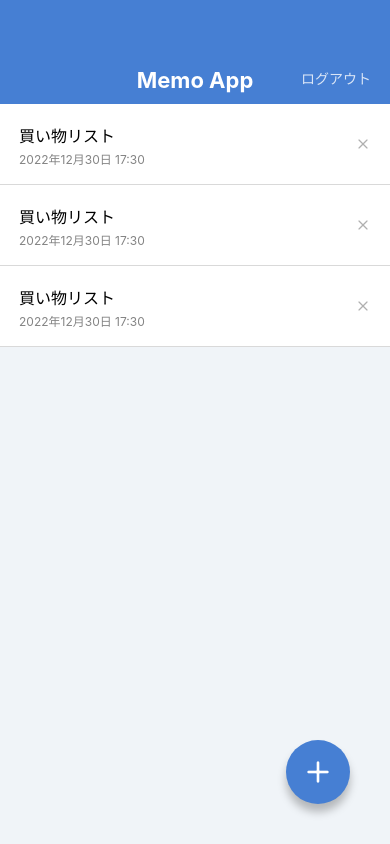
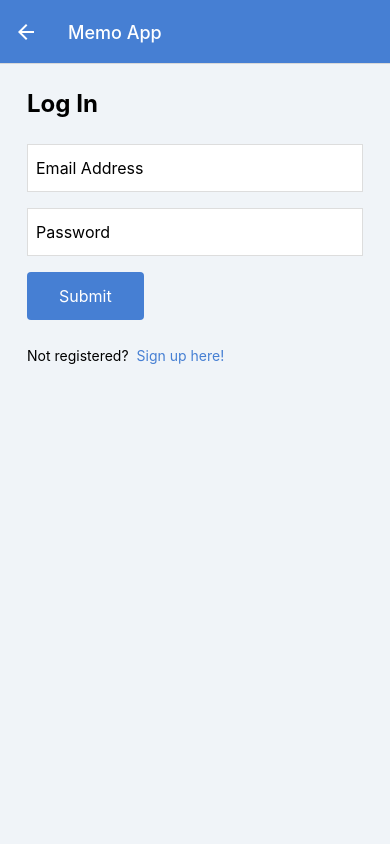
Before and after one commit to tetsu333/MemoAppRN3, a React Native app: screen /LogIn in a window 390 px wide. Built offline with nearby package versions, Linux system fonts and the light colour scheme.

Commit message:
Connect screens with react-navigation

```diff
--- a/App.jsx
+++ b/App.jsx
@@ -1,12 +1,54 @@
 import React from "react";
+import { NavigationContainer } from "@react-navigation/native";
+import { createNativeStackNavigator } from "@react-navigation/native-stack";
+import { CardStyleInterpolators } from "@react-navigation/stack";
 
 import MemoListScreen from "./src/screens/MemoListScreen";
-// import MemoDetailScreen from "./src/screens/MemoDetailScreen";
-// import MemoEditScreen from "./src/screens/MemoEditScreen";
-// import MemoCreateScreen from "./src/screens/MemoCreateScreen";
-// import LogInScreen from "./src/screens/LogInScreen";
-// import SignUpScreen from "./src/screens/SignUpScreen";
+import MemoDetailScreen from "./src/screens/MemoDetailScreen";
+import MemoEditScreen from "./src/screens/MemoEditScreen";
+import MemoCreateScreen from "./src/screens/MemoCreateScreen";
+import LogInScreen from "./src/screens/LogInScreen";
+import SignUpScreen from "./src/screens/SignUpScreen";
+
+const Stack = createNativeStackNavigator();
 
 export default function App() {
-  return <MemoListScreen />;
+  return (
+    <NavigationContainer>
+      <Stack.Navigator
+        initialRouteName="SignUp"
+        screenOptions={{
+          headerStyle: { backgroundColor: "#467FD3" },
+          headerTitleStyle: { color: "#ffffff" },
+          headerTitle: "Memo App",
+          headerTintColor: "#ffffff",
+          headerBackTitle: "Back",
+          cardStyleInterpolator: CardStyleInterpolators.forHorizontalIOS,
+          gestureEnabled: true,
+          gestureDirection: "horizontal",
+        }}
+      >
+        <Stack.Screen name="MemoList" component={MemoListScreen} />
+        <Stack.Screen name="MemoDetail" component={MemoDetailScreen} />
+        <Stack.Screen name="MemoEdit" component={MemoEditScreen} />
+        <Stack.Screen name="MemoCreate" component={MemoCreateScreen} />
+        <Stack.Screen
+          name="LogIn"
+          component={LogInScreen}
+          options={{
+            cardStyleInterpolator:
+              CardStyleInterpolators.forFadeFromBottomAndroid,
+          }}
+        />
+        <Stack.Screen
+          name="SignUp"
+          component={SignUpScreen}
+          options={{
+            cardStyleInterpolator:
+              CardStyleInterpolators.forFadeFromBottomAndroid,
+          }}
+        />
+      </Stack.Navigator>
+    </NavigationContainer>
+  );
 }
--- a/src/components/MemoList.jsx
+++ b/src/components/MemoList.jsx
@@ -1,39 +1,71 @@
 import React from "react";
-import { View, Text, StyleSheet, TouchableOpacity } from "react-native";
+import { View, Text, StyleSheet, TouchableOpacity, Alert } from "react-native";
 import { Feather } from "@expo/vector-icons";
+import { useNavigation } from "@react-navigation/core";
 
 export default function MemoList() {
+  const navigation = useNavigation();
   return (
     <View>
-      <View style={styles.memoListItem}>
+      <TouchableOpacity
+        style={styles.memoListItem}
+        onPress={() => {
+          navigation.navigate("MemoDetail");
+        }}
+      >
         <View>
           <Text style={styles.memoListItemTitle}>買い物リスト</Text>
           <Text style={styles.memoListItemDate}>2022年12月30日 17:30</Text>
         </View>
-        <TouchableOpacity>
+        <TouchableOpacity
+          style={styles.memoDelete}
+          onPress={() => {
+            Alert.alert("Are you sure?");
+          }}
+        >
           <Feather name="x" size={16} color="#B0B0B0" />
         </TouchableOpacity>
-      </View>
+      </TouchableOpacity>
 
-      <View style={styles.memoListItem}>
+      <TouchableOpacity
+        style={styles.memoListItem}
+        onPress={() => {
+          navigation.navigate("MemoDetail");
+        }}
+      >
         <View>
           <Text style={styles.memoListItemTitle}>買い物リスト</Text>
           <Text style={styles.memoListItemDate}>2022年12月30日 17:30</Text>
         </View>
-        <TouchableOpacity>
+        <TouchableOpacity
+          style={styles.memoDelete}
+          onPress={() => {
+            Alert.alert("Are you sure?");
+          }}
+        >
           <Feather name="x" size={16} color="#B0B0B0" />
         </TouchableOpacity>
-      </View>
+      </TouchableOpacity>
 
-      <View style={styles.memoListItem}>
+      <TouchableOpacity
+        style={styles.memoListItem}
+        onPress={() => {
+          navigation.navigate("MemoDetail");
+        }}
+      >
         <View>
           <Text style={styles.memoListItemTitle}>買い物リスト</Text>
           <Text style={styles.memoListItemDate}>2022年12月30日 17:30</Text>
         </View>
-        <TouchableOpacity>
+        <TouchableOpacity
+          style={styles.memoDelete}
+          onPress={() => {
+            Alert.alert("Are you sure?");
+          }}
+        >
           <Feather name="x" size={16} color="#B0B0B0" />
         </TouchableOpacity>
-      </View>
+      </TouchableOpacity>
     </View>
   );
 }
@@ -58,4 +90,7 @@
     lineHeight: 16,
     color: "#848484",
   },
+  memoDelete: {
+    padding: 8,
+  },
 });
--- a/src/screens/LogInScreen.jsx
+++ b/src/screens/LogInScreen.jsx
@@ -7,21 +7,35 @@
   TouchableOpacity,
 } from "react-native";
 
-import AppBar from "../components/AppBar";
 import Button from "../components/Button";
 
-export default function LogInScreen() {
+export default function LogInScreen(props) {
+  const { navigation } = props;
   return (
     <View style={styles.container}>
-      <AppBar />
       <View style={styles.inner}>
         <Text style={styles.title}>Log In</Text>
         <TextInput style={styles.input} value="Email Address" />
         <TextInput style={styles.input} value="Password" />
-        <Button label="Submit" />
+        <Button
+          label="Submit"
+          onPress={() => {
+            navigation.reset({
+              index: 0,
+              routes: [{ name: "MemoList" }],
+            });
+          }}
+        />
         <View style={styles.footer}>
           <Text style={styles.footerText}>Not registered?</Text>
-          <TouchableOpacity>
+          <TouchableOpacity
+            onPress={() => {
+              navigation.reset({
+                index: 0,
+                routes: [{ name: "SignUp" }],
+              });
+            }}
+          >
             <Text style={styles.footerLink}>Sign up here!</Text>
           </TouchableOpacity>
         </View>
--- a/src/screens/MemoCreateScreen.jsx
+++ b/src/screens/MemoCreateScreen.jsx
@@ -6,17 +6,21 @@
   KeyboardAvoidingView,
 } from "react-native";
 
-import AppBar from "../components/AppBar";
 import CircleButton from "../components/CircleButton";
 
-export default function MemoCreateScreen() {
+export default function MemoCreateScreen(props) {
+  const { navigation } = props;
   return (
     <KeyboardAvoidingView style={styles.container} behavior="height">
-      <AppBar />
       <View style={styles.inputContainer}>
         <TextInput value="" multiline style={styles.input} />
       </View>
-      <CircleButton name="check" />
+      <CircleButton
+        name="check"
+        onPress={() => {
+          navigation.goBack();
+        }}
+      />
     </KeyboardAvoidingView>
   );
 }
--- a/src/screens/MemoDetailScreen.jsx
+++ b/src/screens/MemoDetailScreen.jsx
@@ -1,12 +1,12 @@
 import React from "react";
 import { View, ScrollView, Text, StyleSheet } from "react-native";
-import AppBar from "../components/AppBar";
+
 import CircleButton from "../components/CircleButton";
 
-export default function MemoDetailScreen() {
+export default function MemoDetailScreen(props) {
+  const { navigation } = props;
   return (
     <View style={styles.container}>
-      <AppBar />
       <View style={styles.memoHeader}>
         <Text style={styles.memoTitle}>買い物リスト</Text>
         <Text style={styles.memoDate}>2022年12月31日 01:00</Text>
@@ -18,7 +18,13 @@
           hogehoge
         </Text>
       </ScrollView>
-      <CircleButton style={{ top: 160, bottom: "auto" }} name="edit-2" />
+      <CircleButton
+        style={{ top: 60, bottom: "auto" }}
+        name="edit-2"
+        onPress={() => {
+          navigation.navigate("MemoEdit");
+        }}
+      />
     </View>
   );
 }
--- a/src/screens/MemoEditScreen.jsx
+++ b/src/screens/MemoEditScreen.jsx
@@ -6,17 +6,21 @@
   KeyboardAvoidingView,
 } from "react-native";
 
-import AppBar from "../components/AppBar";
 import CircleButton from "../components/CircleButton";
 
-export default function MemoEditScreen() {
+export default function MemoEditScreen(props) {
+  const { navigation } = props;
   return (
     <KeyboardAvoidingView style={styles.container} behavior="height">
-      <AppBar />
       <View style={styles.inputContainer}>
         <TextInput value="買い物リスト" multiline style={styles.input} />
       </View>
-      <CircleButton name="check" />
+      <CircleButton
+        name="check"
+        onPress={() => {
+          navigation.goBack();
+        }}
+      />
     </KeyboardAvoidingView>
   );
 }
--- a/src/screens/MemoListScreen.jsx
+++ b/src/screens/MemoListScreen.jsx
@@ -1,16 +1,20 @@
 import React from "react";
 import { View, StyleSheet } from "react-native";
 
-import AppBar from "../components/AppBar";
 import MemoList from "../components/MemoList";
 import CircleButton from "../components/CircleButton";
 
-export default function MemoListScreen() {
+export default function MemoListScreen(props) {
+  const { navigation } = props;
   return (
     <View style={styles.container}>
-      <AppBar />
       <MemoList />
-      <CircleButton name="plus" />
+      <CircleButton
+        name="plus"
+        onPress={() => {
+          navigation.navigate("MemoCreate");
+        }}
+      />
     </View>
   );
 }
--- a/src/screens/SignUpScreen.jsx
+++ b/src/screens/SignUpScreen.jsx
@@ -7,21 +7,35 @@
   TouchableOpacity,
 } from "react-native";
 
-import AppBar from "../components/AppBar";
 import Button from "../components/Button";
 
-export default function SignUpScreen() {
+export default function SignUpScreen(props) {
+  const { navigation } = props;
   return (
     <View style={styles.container}>
-      <AppBar />
       <View style={styles.inner}>
         <Text style={styles.title}>Sign Up</Text>
         <TextInput style={styles.input} value="Email Address" />
         <TextInput style={styles.input} value="Password" />
-        <Button label="Submit" />
+        <Button
+          label="Submit"
+          onPress={() => {
+            navigation.reset({
+              index: 0,
+              routes: [{ name: "MemoList" }],
+            });
+          }}
+        />
         <View style={styles.footer}>
           <Text style={styles.footerText}>Already registered?</Text>
-          <TouchableOpacity>
+          <TouchableOpacity
+            onPress={() => {
+              navigation.reset({
+                index: 0,
+                routes: [{ name: "LogIn" }],
+              });
+            }}
+          >
             <Text style={styles.footerLink}>Log In.</Text>
           </TouchableOpacity>
         </View>
```
Also changed, not shown: package.json (+6 -1 lines), .eslintrc.json, 2 other files (tests, documents, lock files or other folders).
